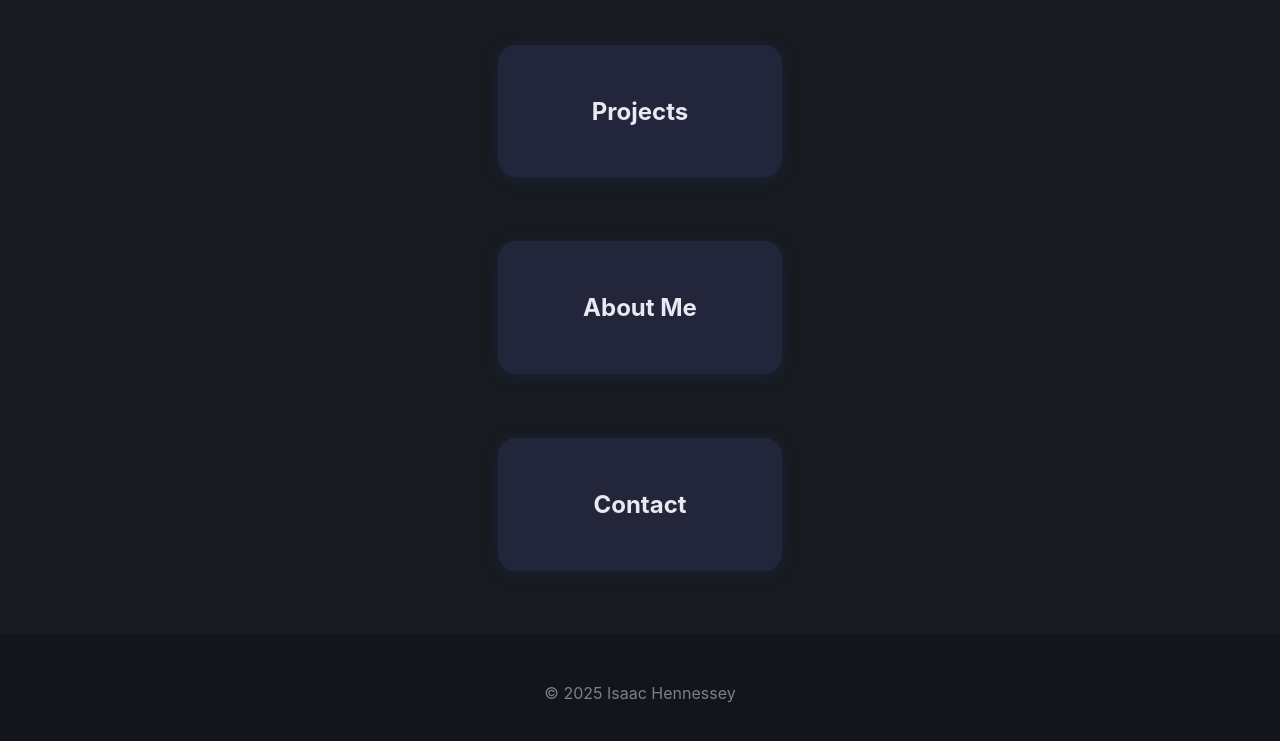
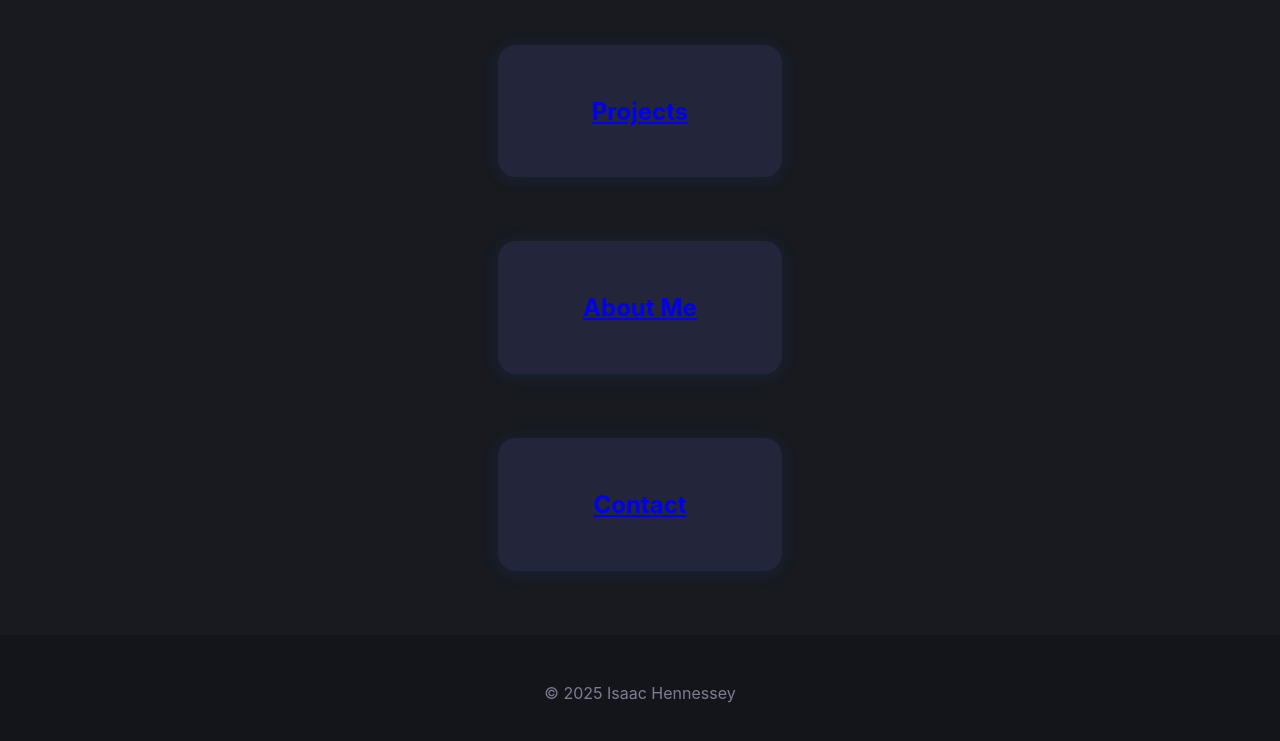
Before and after one commit to hennessey123/Portfolio-for-Isaac, a plain HTML site: page index.html in a window 1280 px wide. Shown: the part 311-1052 px from the top of the page. Drawn offline with Linux system fonts and the light colour scheme.

Commit message:
learned the importance of a tags

```diff
--- a/index.html
+++ b/index.html
@@ -56,14 +56,13 @@
             </section>
 
         <section class="hover-box">
-            <h2 href="projects.html">Projects</h2>
+            <a href="projects.html"><h2>Projects</h2></a>
         </section>
         <section class="hover-box">
-            <h2 href="bio.html">About Me</h2>
-
+            <a href="bio.html"><h2>About Me</h2></a>
         </section>
         <section class="hover-box">
-            <h2 href="contact.html">Contact</h2>
+            <a href="contact.html"><h2>Contact</h2></a>
         </section>
 
     </main>
```
